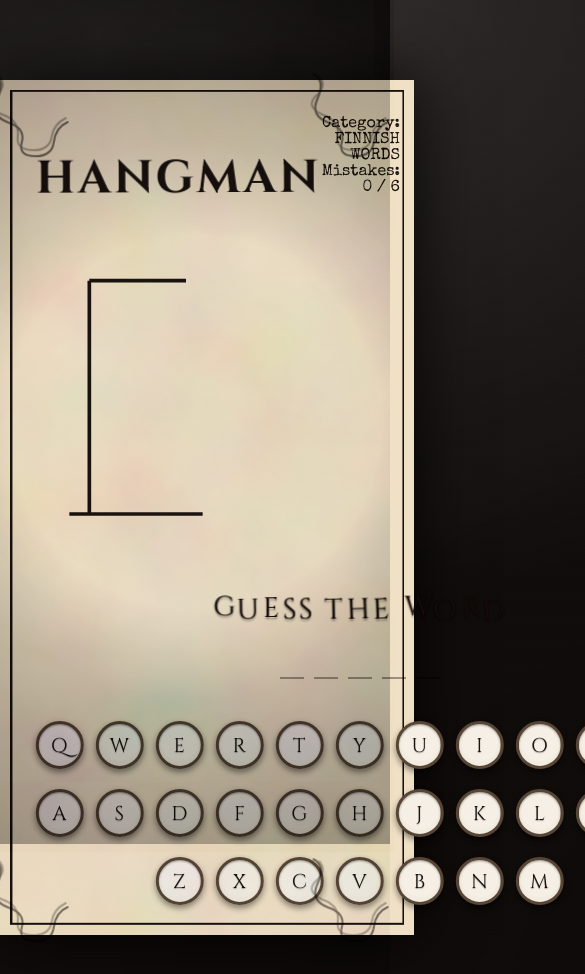
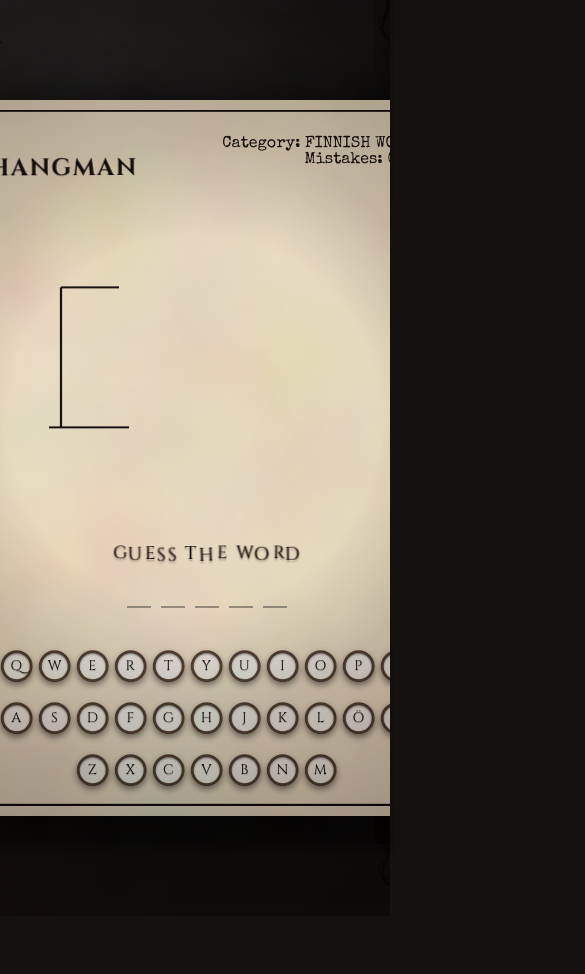
Before and after one commit to terojleinonen/nextjs-hangmangame, a Next.js app: page / in a window 390 px wide. Shown: the top 974 px of the page, 585 px wide, since content can reach past the window. After the commit the page ends 916 px from the top, so only its background shows below. Built offline with nearby package versions, Linux system fonts and the light colour scheme.

Commit message:
some responsive solved

```diff
--- a/app/Gallows.module.css
+++ b/app/Gallows.module.css
@@ -24,3 +24,15 @@
   0%,100% { transform: rotate(0deg); }
   50% { transform: rotate(2deg); }
 }
+
+@media (max-width: 600px) {
+  .gallows {
+    transform: scale(0.75);
+  }
+}
+
+@media (max-width: 400px) {
+  .gallows {
+    transform: scale(0.6);
+  }
+}
--- a/app/HangmanGame.module.css
+++ b/app/HangmanGame.module.css
@@ -1,4 +1,9 @@
 .frameWrap {
+  max-width: var(--max-width);
+  width: 100%;
+  padding: var(--padding-h);
+  box-sizing: border-box;
+  margin: 0 auto;
   position: relative;
 }
 
@@ -97,3 +102,15 @@
   0% { filter: drop-shadow(0 -12px 0 rgba(0,0,0,0.6)); }
   100% { filter: drop-shadow(0 0 0 rgba(0,0,0,0.4)); }
 }
+
+@media (max-width: 600px) {
+  .title {
+    font-size: 28px;
+  }
+}
+
+@media (max-width: 400px) {
+  .title {
+    font-size: 24px;
+  }
+}
--- a/app/Keyboard.module.css
+++ b/app/Keyboard.module.css
@@ -129,3 +129,27 @@
   50% { transform: rotate(calc(var(--tilt)+1.5deg)) translateY(-6px); }
   100% { transform: rotate(var(--tilt)) translateY(0); }
 }
+
+@media (max-width: 600px) {
+  .key {
+    width: 38px;
+    height: 38px;
+    font-size: 16px;
+  }
+
+  .row {
+    gap: 8px;
+  }
+}
+
+@media (max-width: 400px) {
+  .key {
+    width: 32px;
+    height: 32px;
+    font-size: 14px;
+  }
+
+  .row {
+    gap: 6px;
+  }
+}
--- a/app/WordDisplay.module.css
+++ b/app/WordDisplay.module.css
@@ -203,3 +203,19 @@
     opacity: 0;
   }
 }
+
+@media (max-width: 600px) {
+  .letterBox {
+    width: 28px;
+    height: 38px;
+    font-size: 22px;
+  }
+}
+
+@media (max-width: 400px) {
+  .letterBox {
+    width: 24px;
+    height: 34px;
+    font-size: 20px;
+  }
+}
--- a/app/WordLabel.module.css
+++ b/app/WordLabel.module.css
@@ -112,3 +112,15 @@
 
   100% { transform: translate(0,0) rotate(0) scale(1); }
 }
+
+@media (max-width: 600px) {
+  .wordLabel {
+    font-size: 22px;
+  }
+}
+
+@media (max-width: 400px) {
+  .wordLabel {
+    font-size: 18px;
+  }
+}
--- a/app/globals.css
+++ b/app/globals.css
@@ -4,6 +4,17 @@
 
 /* Fonts */
 @import url('https://fonts.googleapis.com/css2?family=Cinzel:wght@400;600;700&family=Special+Elite&display=swap');
+
+/* Centers the entire app and makes it scale gracefully */
+body {
+  margin: 0;
+  padding: 0;
+  display: flex;
+  justify-content: center;
+  background: #e8e0d6; /* your parchment */
+  min-height: 100vh;
+  overflow-x: hidden;
+}
 
 /* Theme tokens */
 :root {
@@ -26,6 +37,10 @@ html, body {
   margin: 0;
   padding: 0;
   min-height: 100vh;
+  overflow-x: hidden;
+
+  --max-width: 900px;
+  --padding-h: 20px;
 
   background:
     radial-gradient(circle at top left, rgba(255,255,255,0.12), transparent 55%),
```
